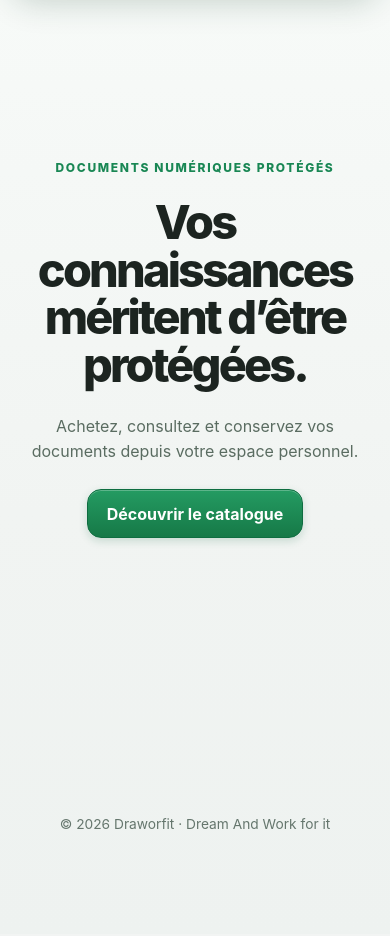
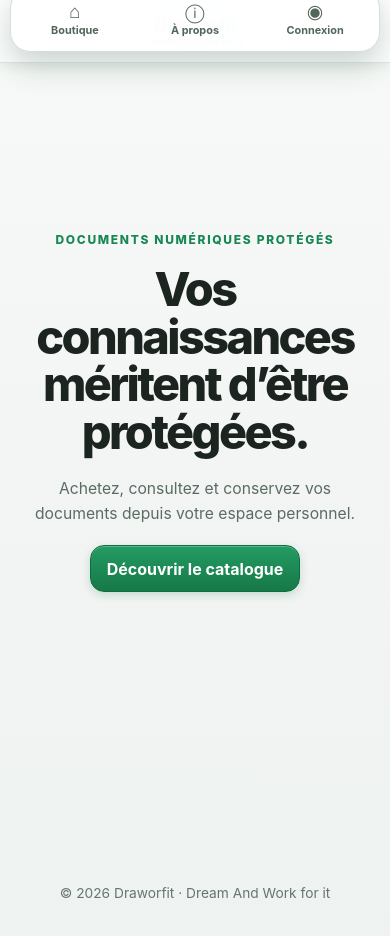
Before and after one commit to sublimeboma1-alt/draworfit, a React (Vite) app in the folder frontend/: page / in a window 390 px wide. Shown: the top 936 px of the page. Built offline with nearby package versions, Linux system fonts and the light colour scheme; no server answers.

Commit message:
DEUXIEME

```diff
--- a/frontend/src/navigation.css
+++ b/frontend/src/navigation.css
@@ -1,95 +1,78 @@
-@media (max-width: 950px) {
+/* Mobile navigation: the content stays at the top, navigation stays reachable. */
+@media (max-width: 760px) {
   .site-header {
     display: block !important;
-    min-height: 0;
-    padding: 0 !important;
-    background: transparent;
-    border: 0;
-    box-shadow: none;
+    min-height: 62px;
+    padding: 0 1rem !important;
+    background: rgba(255, 255, 255, .94);
+    border-bottom: 1px solid #dfe9e2;
+    box-shadow: 0 2px 14px rgba(20, 61, 42, .08);
+    backdrop-filter: blur(16px);
   }
 
   .header-row {
-    display: none;
+    display: flex !important;
+    height: 62px;
+    align-items: center;
+    justify-content: center;
   }
 
-  .navigation-panel,
-  .guest-header .navigation-panel {
+  .brand { font-size: 1.2rem; text-align: center; }
+  .brand small { margin-top: .14rem; font-size: .52rem; }
+  .menu-toggle, .navigation-panel .search-bar, .navigation-panel .member-actions { display: none !important; }
+
+  .navigation-panel, .guest-header .navigation-panel {
     display: block !important;
     padding: 0 !important;
   }
 
-  .navigation-panel .main-nav,
-  .guest-header .main-nav {
+  .navigation-panel .main-nav, .guest-header .main-nav {
     position: fixed;
     z-index: 100;
-    right: max(.75rem, env(safe-area-inset-right));
-    bottom: max(.75rem, env(safe-area-inset-bottom));
-    left: max(.75rem, env(safe-area-inset-left));
+    right: max(.65rem, env(safe-area-inset-right));
+    bottom: max(.65rem, env(safe-area-inset-bottom));
+    left: max(.65rem, env(safe-area-inset-left));
     display: grid !important;
     grid-template-columns: repeat(3, minmax(0, 1fr));
-    width: auto;
-    max-width: 620px;
+    gap: 3px;
+    max-width: 540px;
     min-height: 64px;
     margin: 0 auto;
     padding: 5px !important;
-    gap: 2px;
-    border: 1px solid rgba(210, 222, 215, .95);
-    border-radius: 21px;
-    background: rgba(255, 255, 255, .92);
-    box-shadow: 0 12px 34px rgba(20, 61, 42, .24);
-    backdrop-filter: blur(22px) saturate(150%);
+    border: 1px solid rgba(210, 222, 215, .96);
+    border-radius: 20px;
+    background: rgba(255, 255, 255, .96);
+    box-shadow: 0 12px 32px rgba(20, 61, 42, .24);
+    backdrop-filter: blur(20px) saturate(150%);
   }
 
-  .navigation-panel .main-nav a,
-  .guest-header .main-nav a {
+  .navigation-panel .main-nav a, .guest-header .main-nav a {
     display: grid;
     place-content: center;
     gap: 3px;
     min-width: 0;
     min-height: 52px;
-    padding: 5px !important;
+    padding: 4px !important;
     overflow: hidden;
-    border-radius: 16px;
+    border-radius: 15px;
     background: transparent !important;
-    color: #55675e;
-    font-size: .7rem;
-    font-weight: 700;
+    color: #52665a;
+    font-size: .68rem;
+    font-weight: 750;
     line-height: 1.05;
     text-align: center;
     text-overflow: ellipsis;
     white-space: nowrap;
   }
 
-  .navigation-panel .main-nav a::before {
-    display: block;
-    font-size: 1.15rem;
-    font-weight: 400;
-    line-height: 1;
-  }
+  .navigation-panel .main-nav a::before { display: block; font-size: 1.18rem; line-height: 1; }
+  .navigation-panel .main-nav a:nth-child(1)::before { content: "⌂"; }
+  .navigation-panel .main-nav a:nth-child(2)::before { content: "▦"; }
+  .navigation-panel .main-nav a:nth-child(3)::before { content: "ⓘ"; }
+  .guest-header .main-nav a:nth-child(2)::before { content: "ⓘ"; }
+  .guest-header .main-nav a:nth-child(3)::before { content: "◉"; }
+  .navigation-panel .main-nav a:hover, .navigation-panel .main-nav a:focus-visible { background: #e8f5ec !important; color: #167947; outline: none; }
 
-  .navigation-panel .main-nav a:nth-child(1)::before { content: "\2302"; }
-  .navigation-panel .main-nav a:nth-child(2)::before { content: "\25A6"; }
-  .navigation-panel .main-nav a:nth-child(3)::before { content: "\24D8"; }
-  .guest-header .main-nav a:nth-child(2)::before { content: "\24D8"; }
-  .guest-header .main-nav a:nth-child(3)::before { content: "\25C9"; }
-
-  .navigation-panel .main-nav a:hover,
-  .navigation-panel .main-nav a:focus-visible {
-    background: #e8f5ec !important;
-    color: #167947;
-    outline: none;
-  }
-
-  .navigation-panel .search-bar,
-  .navigation-panel .member-actions {
-    display: none;
-  }
-
-  .app-shell main {
-    padding-bottom: calc(94px + env(safe-area-inset-bottom));
-  }
-
-  .app-shell footer {
-    margin-bottom: calc(78px + env(safe-area-inset-bottom));
-  }
+  .app-shell main { padding-bottom: calc(100px + env(safe-area-inset-bottom)); }
+  .app-shell footer { margin-bottom: calc(82px + env(safe-area-inset-bottom)); }
 }
```
Also changed, not shown: frontend/src/App.css, 4 other files (tests, documents, lock files or other folders).
